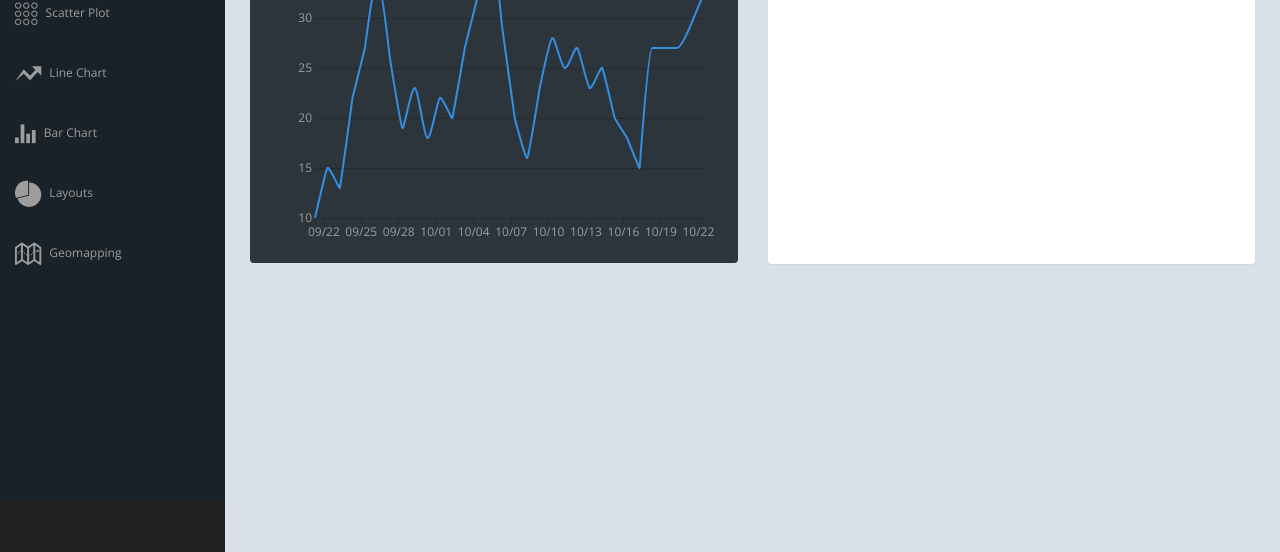
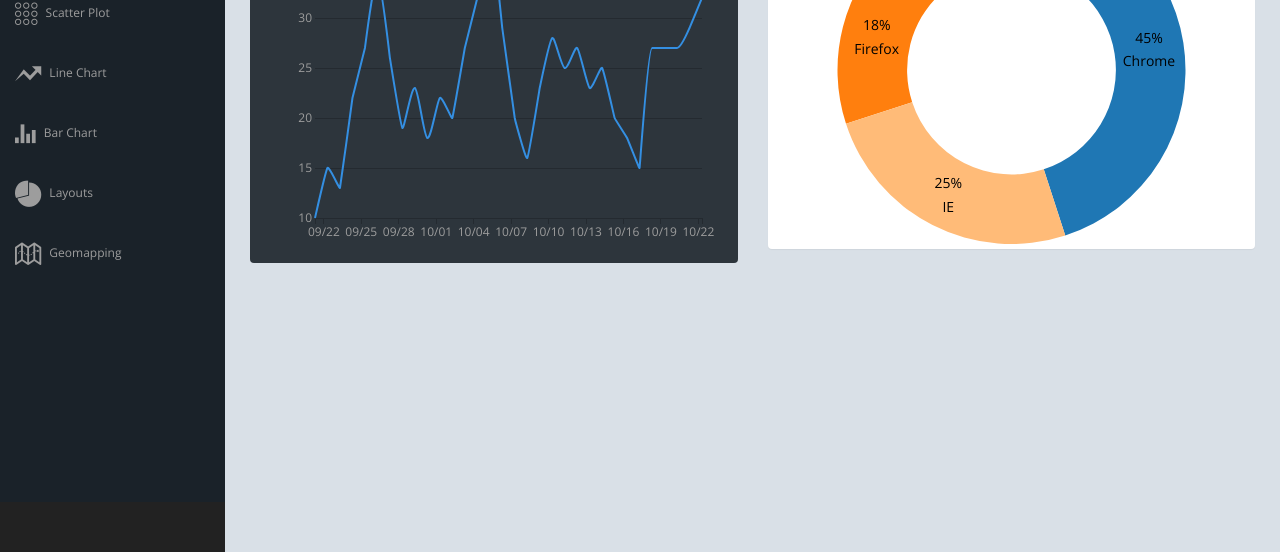
Before and after one commit to victormejia/d3-workshop-playground, a plain HTML site: page index.html in a window 1280 px wide. Shown: the part 298-850 px from the top of the page. Drawn offline with nearby package versions, Linux system fonts and the light colour scheme; files whose address does not match are found by name.

Commit message:
pie chart

```diff
--- a/css/sb-admin.css
+++ b/css/sb-admin.css
@@ -266,6 +266,7 @@
 
 .panel-default {
   border: none;
+  height: 100%;
 }
 
 .panel-default > .panel-heading {
@@ -275,7 +276,9 @@
 }
 
 .panel-default > .panel-body {
-  height: 388px;
+  height: 358px;
+  padding: 0px;
+  margin: 15px;
 }
 
 
--- /dev/null
+++ b/data/pie.json
@@ -0,0 +1,18 @@
+[
+  {
+    "browser":"Chrome",
+    "value": "45"
+  },
+  {
+    "browser":"Safari",
+    "value":"12"
+  },
+  {
+    "browser":"Firefox",
+    "value":"18"
+  },
+  {
+    "browser":"IE",
+    "value":"25"
+  }
+]
--- a/index.html
+++ b/index.html
@@ -149,9 +149,9 @@
                   <div class="col-md-6">
                       <div class="panel panel-default">
                           <div class="panel-heading">
-                              <h3 class="panel-title"><i class="fa fa-bar-chart-o fa-fw"></i> Area Chart</h3>
+                              <h3 class="panel-title"><i class="fa fa-bar-chart-o fa-fw"></i> Browser Breakdown</h3>
                           </div>
-                          <div class="panel-body">
+                          <div class="panel-body pie">
                           </div>
                       </div>
                   </div>
@@ -175,7 +175,8 @@
     <script src="js/bootstrap.min.js"></script>
 
     <!-- vis -->
-    <script src="js/timeseries.js"></script>
+    <script src="js/vis/timeseries.js"></script>
+    <script src="js/vis/pie-animated.js"></script>
 
 </body>
 
--- /dev/null
+++ b/js/vis/pie-animated.js
@@ -0,0 +1,85 @@
+(function() {
+  'use strict';
+
+  d3.json("/data/pie.json", function(error, data) {
+    data.forEach(function(d) {
+      d.value = +d.value;
+    });
+    visualize(data);
+  });
+
+  function visualize(data) {
+
+    // set up margins
+    var el = d3.select('.pie'),
+        elWidth = parseInt(el.style('width'), 10),
+        elHeight = parseInt(el.style('height'), 10),
+        margin = {top: 20, right: 20, bottom: 30, left: 50},
+        width = elWidth - margin.left - margin.right,
+        height = elHeight - margin.top - margin.bottom;
+
+    // create svg element
+    var svg = el.append("svg")
+        .attr("width", elWidth)
+        .attr("height", elHeight)
+      .append("g")
+        .attr("transform", "translate(" + elWidth/2 + "," + elHeight/2 + ")");
+
+    // arc
+    var radius = Math.min(width, height) / 2 + 20;
+    var arc = d3.svg.arc()
+                .innerRadius(radius)
+                .outerRadius(radius * 0.6);
+
+    function arcTween(a) {
+      // see: http://bl.ocks.org/mbostock/1346410
+      var i = d3.interpolate(this._current, a);
+      this._current = i(0);
+      return function(t) {
+        return arc(i(t));
+      };
+    }
+
+
+    // pie function
+    var pie = d3.layout.pie()
+      .value(function(d) {
+        return d.value;
+      });
+
+    // set up the arcs
+    var arcs = svg.selectAll(".arc")
+      .data(pie(data));
+
+    // nice color scale
+    var color = d3.scale.category20();
+
+    // transition new data
+    arcs.enter().append('path')
+      .attr('class', 'arc')
+      .attr('fill', function (d, i) { return color(i); })
+      .each(function (d) { this._current = { startAngle: 0, endAngle: 0}; });
+
+    // animate the data
+    arcs.transition().duration(1000).attrTween('d', arcTween)
+      .each('end', function(d) {
+        var translate = arc.centroid(d);
+        svg.append("text")
+             .attr("transform", 'translate(' + translate + ')')
+             .attr("dy", "-0.4em")
+             .style("text-anchor", "middle")
+             .text(function() {
+               return d.data.value + '%';
+             });
+
+         svg.append("text")
+              .attr("transform", 'translate(' + translate + ')')
+              .attr("dy", "1.3em")
+              .style("text-anchor", "middle")
+              .text(function() {
+                return d.data.browser;
+              });
+      });
+  }
+
+}());
```
Also changed, not shown: js/vis/pie.js (added, +67 -0 lines), js/vis/timeseries.js (renamed from js/timeseries.js).
